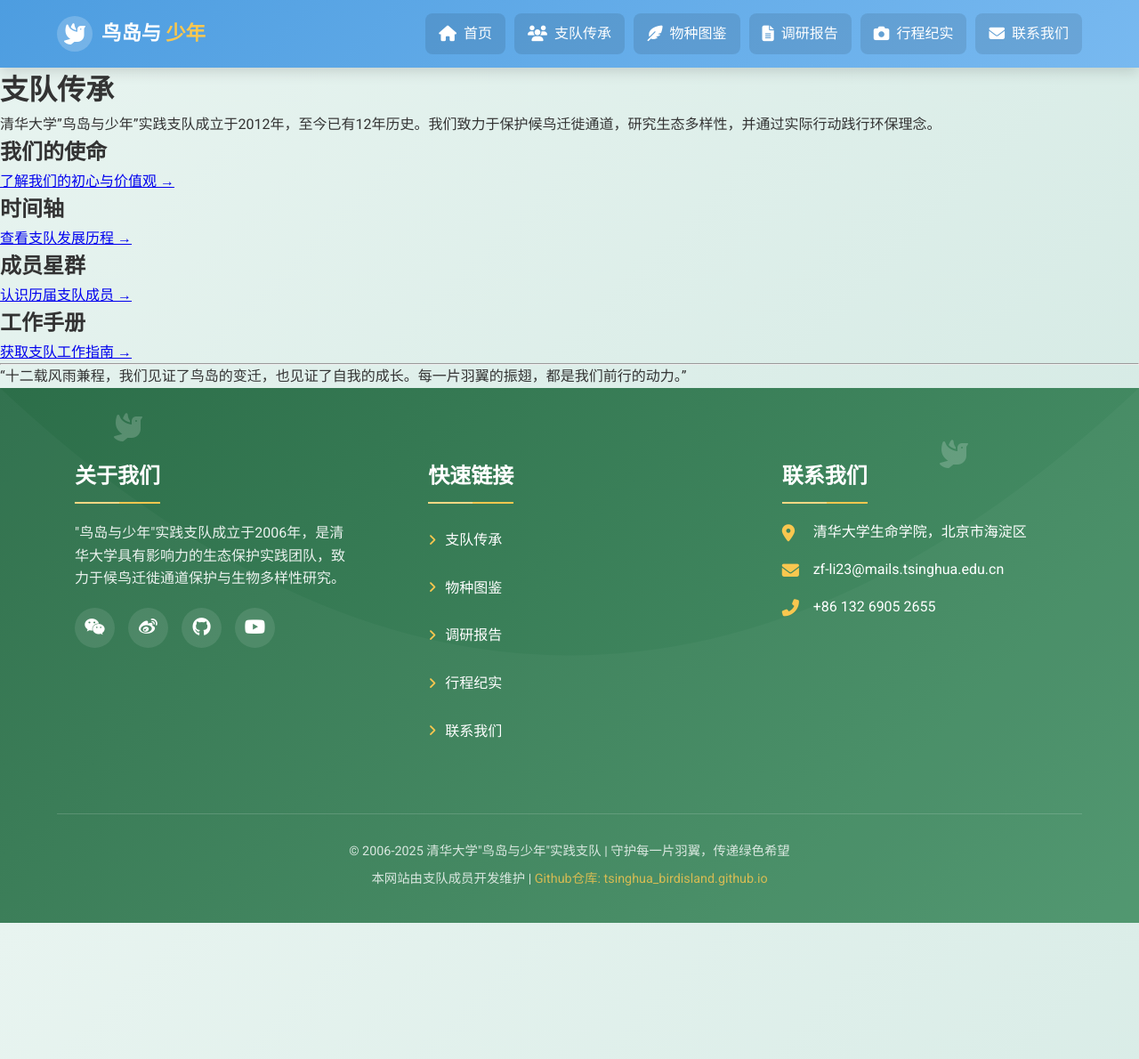
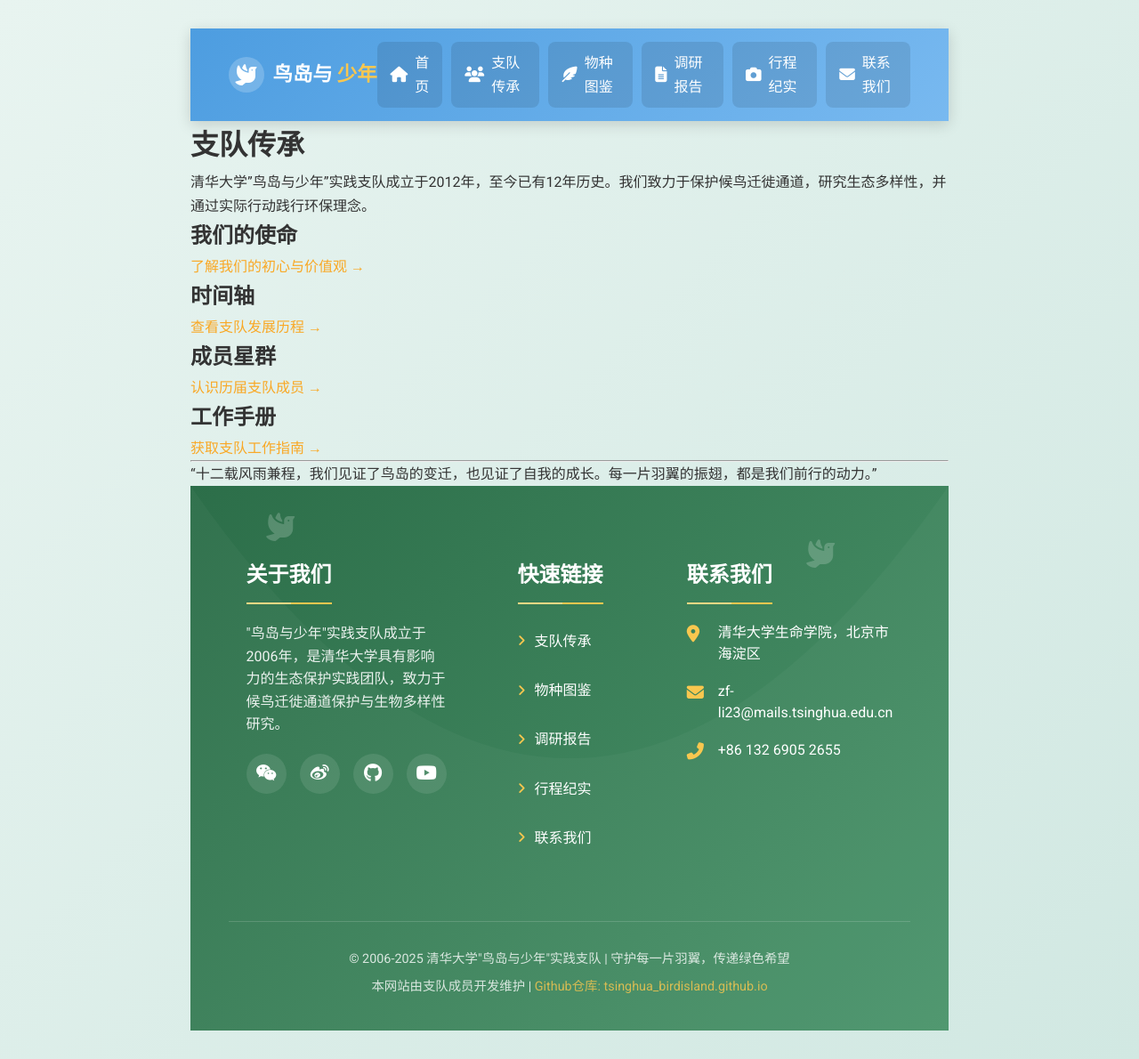
Before and after one commit to zf-li23/tsinghua_birdisland.github.io, a Jekyll site: the page built from about/index.md, in a window 1280 px wide. Shown: the whole page at 89% size. Built offline with Jekyll 4.4.1, drawn with Linux system fonts in a browser that asks for light colours.

Commit message:
Update style.css

```diff
--- a/assets/css/style.css
+++ b/assets/css/style.css
@@ -13,10 +13,26 @@
     box-sizing: border-box;
 }
 
+/* 修改1：增加文字区域的边距 */
 body {
-    font-family: 'Roboto', 'Noto Serif SC', sans-serif;
+    font-family: 'Roboto', 'Noto Sans SC', sans-serif; /* 修改2：使用无衬线字体 */
     color: var(--text);
-    line-height: 1.6;
+    line-height: 1.7; /* 增加行高使文字更松散 */
     background: linear-gradient(135deg, #e8f4f0 0%, #d1e8e2 100%);
     overflow-x: hidden;
+    max-width: 900px; /* 限制最大宽度 */
+    margin: 0 auto; /* 居中显示 */
+    padding: 2rem 1.5rem; /* 增加内边距 */
 }
+
+/* 修改3：设置超链接为橙色 */
+a {
+    color: var(--accent); /* 使用预设的橙色 */
+    text-decoration: none;
+    transition: color 0.3s ease;
+}
+
+a:hover {
+    color: #e69500; /* 悬停时稍深的橙色 */
+    text-decoration: underline;
+}
```
